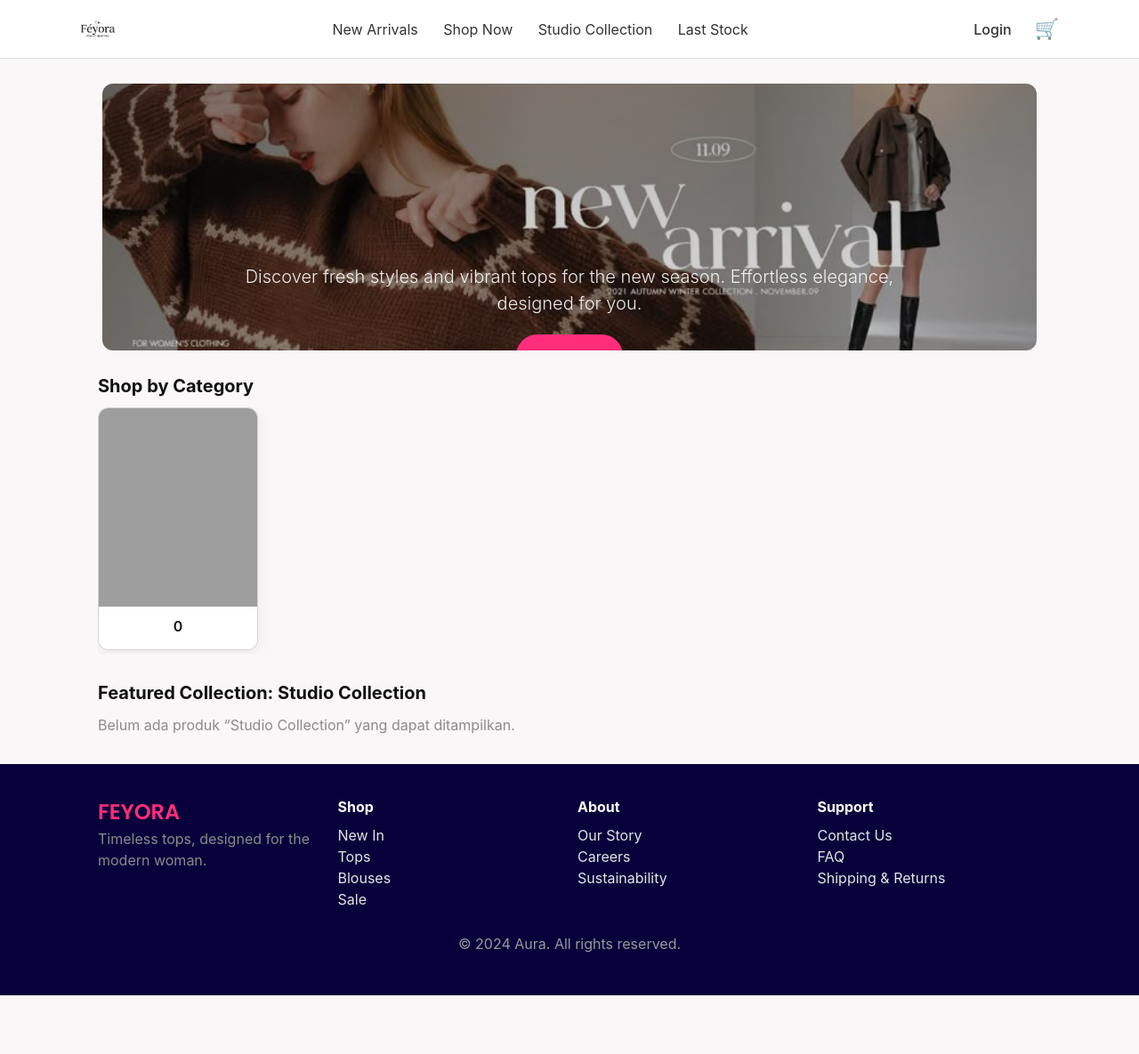
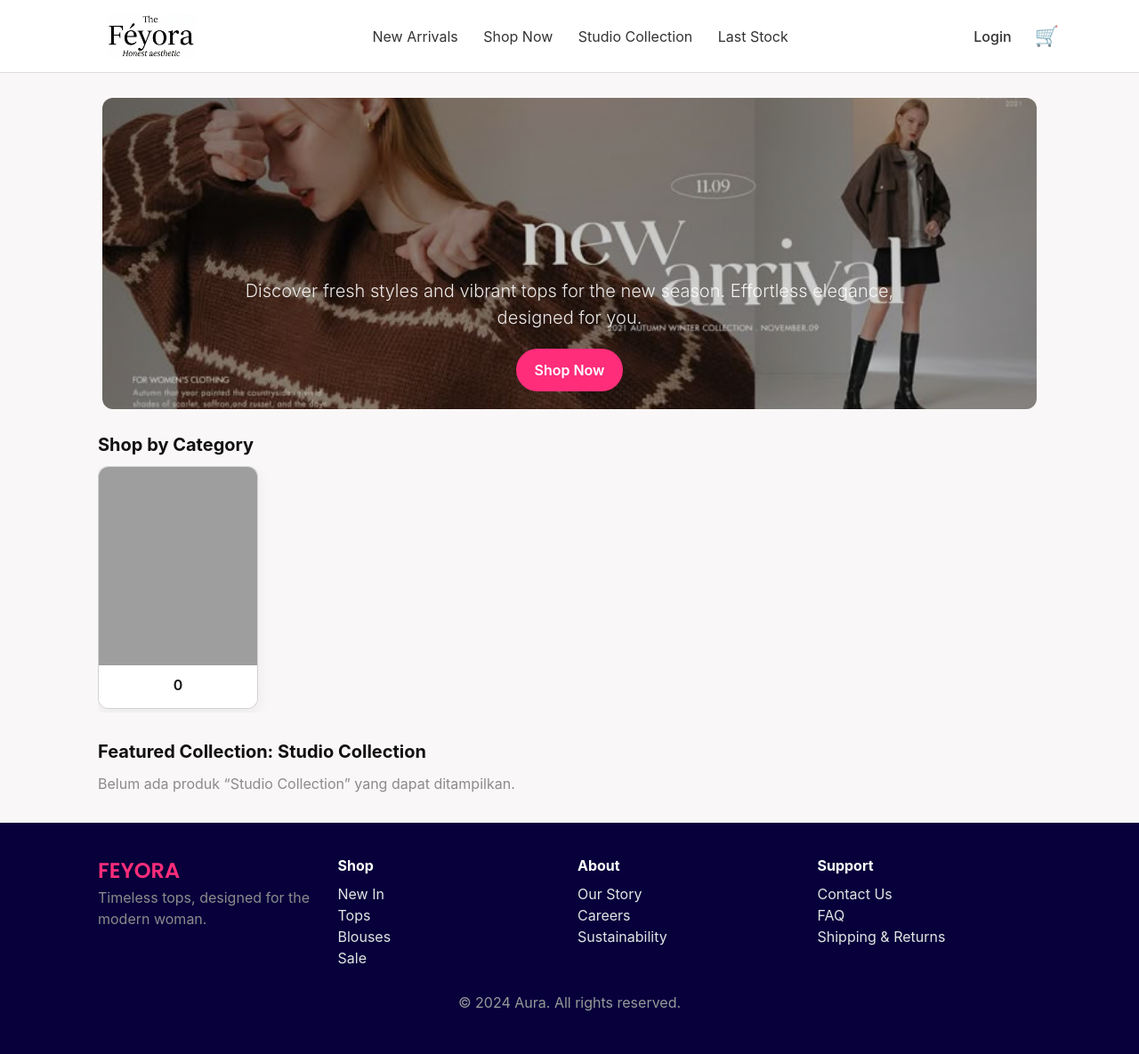
Before and after one commit to febbyvnr/TUBES_2_Toko, a PHP site: page /index.php in a window 1280 px wide. Shown: the whole page at 89% size. Before the commit the page ends 1119 px from the top, so only its background shows below. Run offline with PHP 8.4, Linux system fonts and the light colour scheme; data that the repository does not hold is empty; grey boxes are pictures that could not be loaded.

Commit message:
perbaiki logo & container

```diff
--- a/includes/header.php
+++ b/includes/header.php
@@ -53,7 +53,7 @@ if ($currentUser) {
       <div style="display: flex; align-items: center; gap: 6px; font-weight: 700;
                   font-size: x-large; font-family: 'Poppins', sans-serif; color: #ff2d7a;">
         <img src="/TUBES_2_Toko/assets/Logo Feyora.png"
-             style="width:40px; height:auto;">
+             style="width: 100px; height:auto; margin-left: 30px;">
       </div>
     </a>
 
--- a/style/HomePage.css
+++ b/style/HomePage.css
@@ -55,6 +55,7 @@ body {
               url('https://via.placeholder.com/1400x520') center/cover no-repeat;
   border-radius: 12px;
   margin: 28px auto;
+  min-height: 600px;
 }
 
 .hero-inner {
--- a/styles/HomePage.css
+++ b/styles/HomePage.css
@@ -88,7 +88,7 @@ body {
               url('/TUBES_2_Toko/assets/HomePage1.jpg') center/cover no-repeat;
   border-radius: 12px;
   width: 1050px;
-  height: 300px;
+  height: 350px;
   margin: 28px auto;
   overflow: hidden;
 }
```
